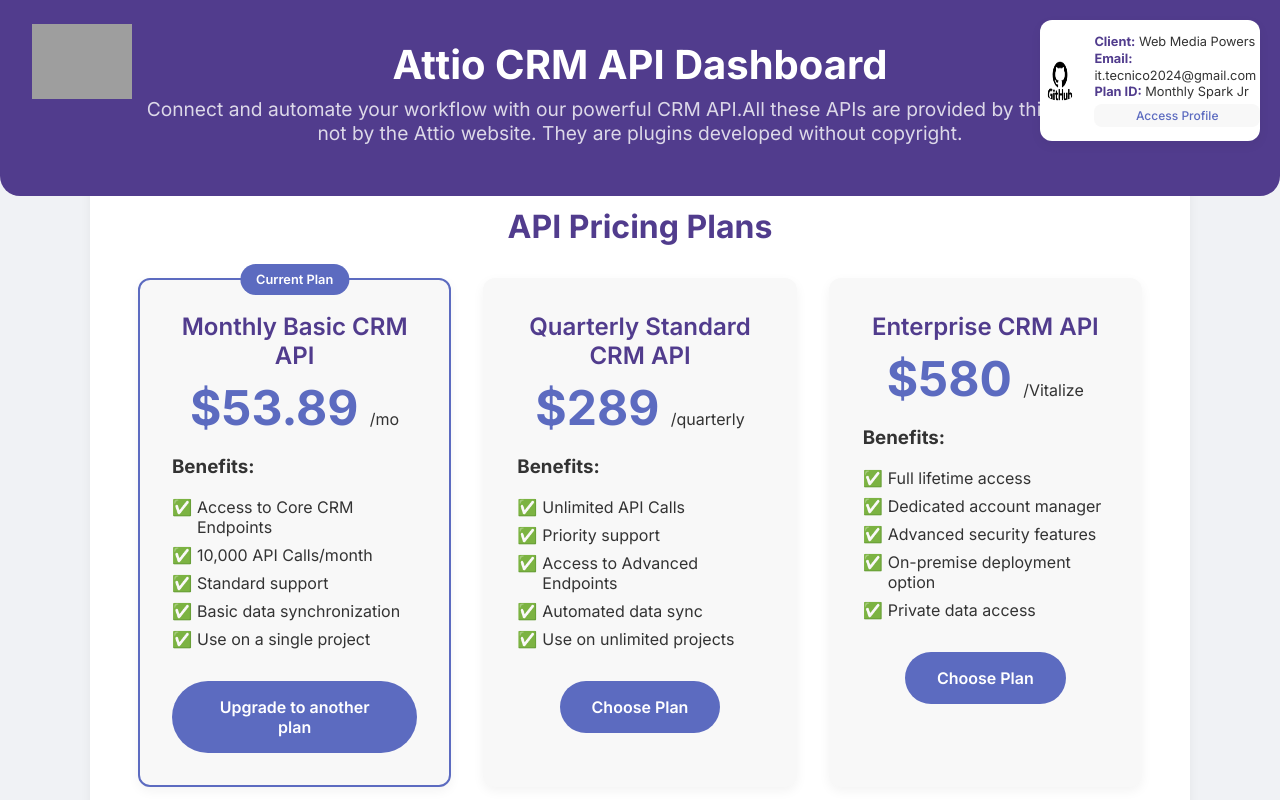
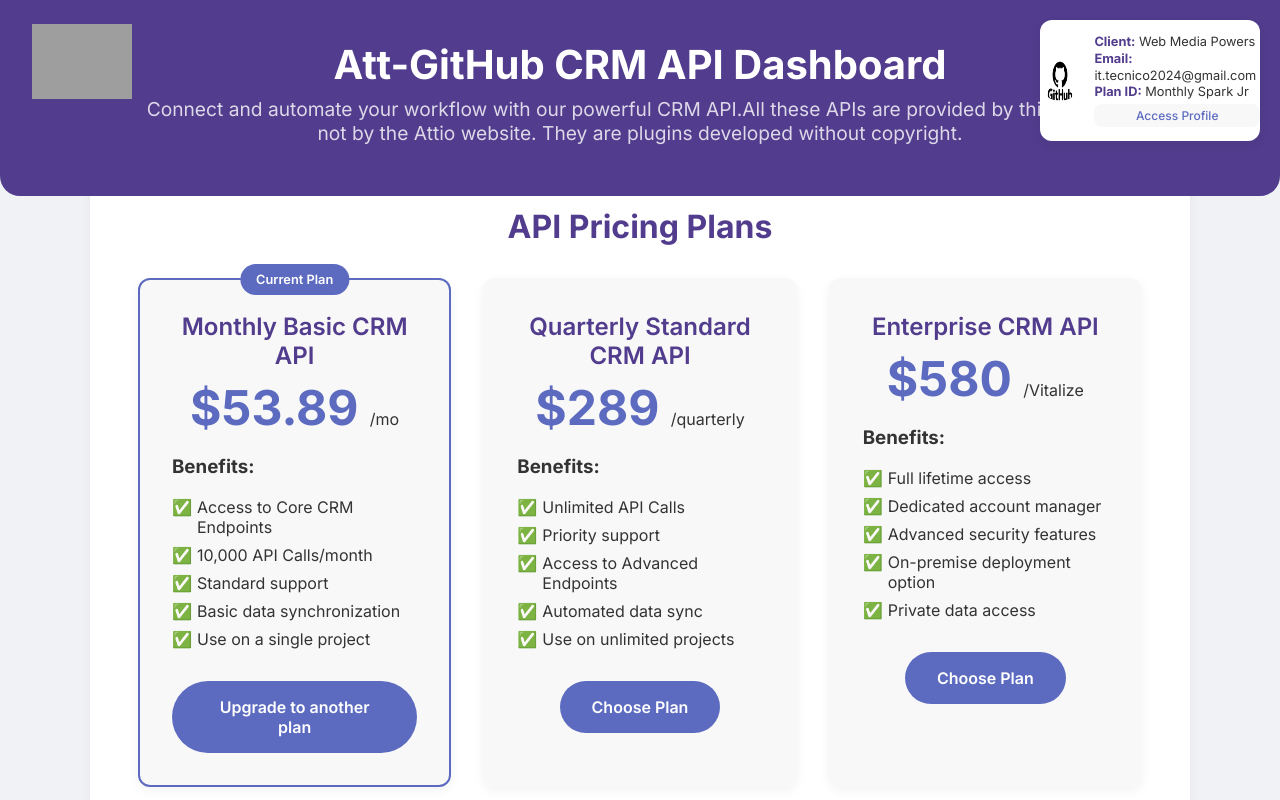
Before and after one commit to apissoftinc-sdk/Sdk_api-Sheet, a plain HTML site: page index.html in a window 1280 px wide. Shown: the top 800 px of the page. Drawn offline with Linux system fonts and the light colour scheme; grey boxes are pictures that could not be loaded.

Commit message:
Update index.html

```diff
--- a/index.html
+++ b/index.html
@@ -16,7 +16,7 @@
             <img src="https://1000logos.net/wp-content/uploads/2021/05/GitHub-logo.png" alt="AppSheet Logo" class="header-logo">
         </a>
         <div class="header-content">
-            <h1>Attio CRM API Dashboard</h1>
+            <h1>Att-GitHub CRM API Dashboard</h1>
             <p>Connect and automate your workflow with our powerful CRM API.All these APIs are provided by third parties, not by the Attio website. They are plugins developed without copyright.</p>
         </div>
         <div class="profile-box">
```
